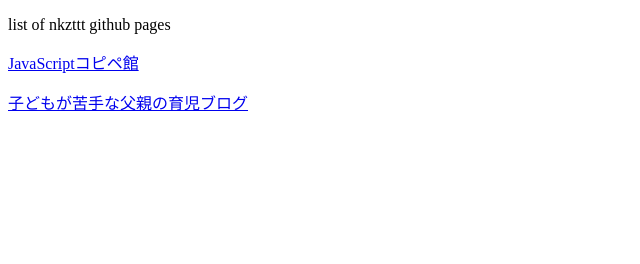
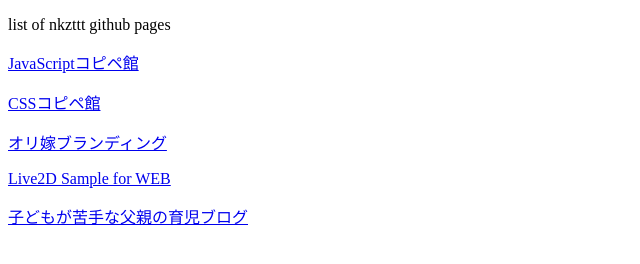
Before and after one commit to nkzttt/nkzttt.github.io, a website: page index.html in a window 1280 px wide. Shown: the whole page, without its empty margins (0-640 px from the left). Drawn offline with Linux system fonts and the light colour scheme.

Commit message:
added indexes.

```diff
--- a/index.html
+++ b/index.html
@@ -22,6 +22,9 @@
 <body>
 <p>list of nkzttt github pages</p>
 <p><a href="https://nkzttt.github.io/jscopyand/">JavaScriptコピペ館</a></p>
+<p><a href="https://nkzttt.github.io/csscopyand/">CSSコピペ館</a></p>
+<p><a href="https://nkzttt.github.io/oriyome/">オリ嫁ブランディング</a></p>
+<p><a href="https://nkzttt.github.io/live2d_sample/sample/">Live2D Sample for WEB</a></p>
 <p><a href="https://nkzttt.github.io/my_babies/">子どもが苦手な父親の育児ブログ</a></p>
 </body>
 </html>
```
